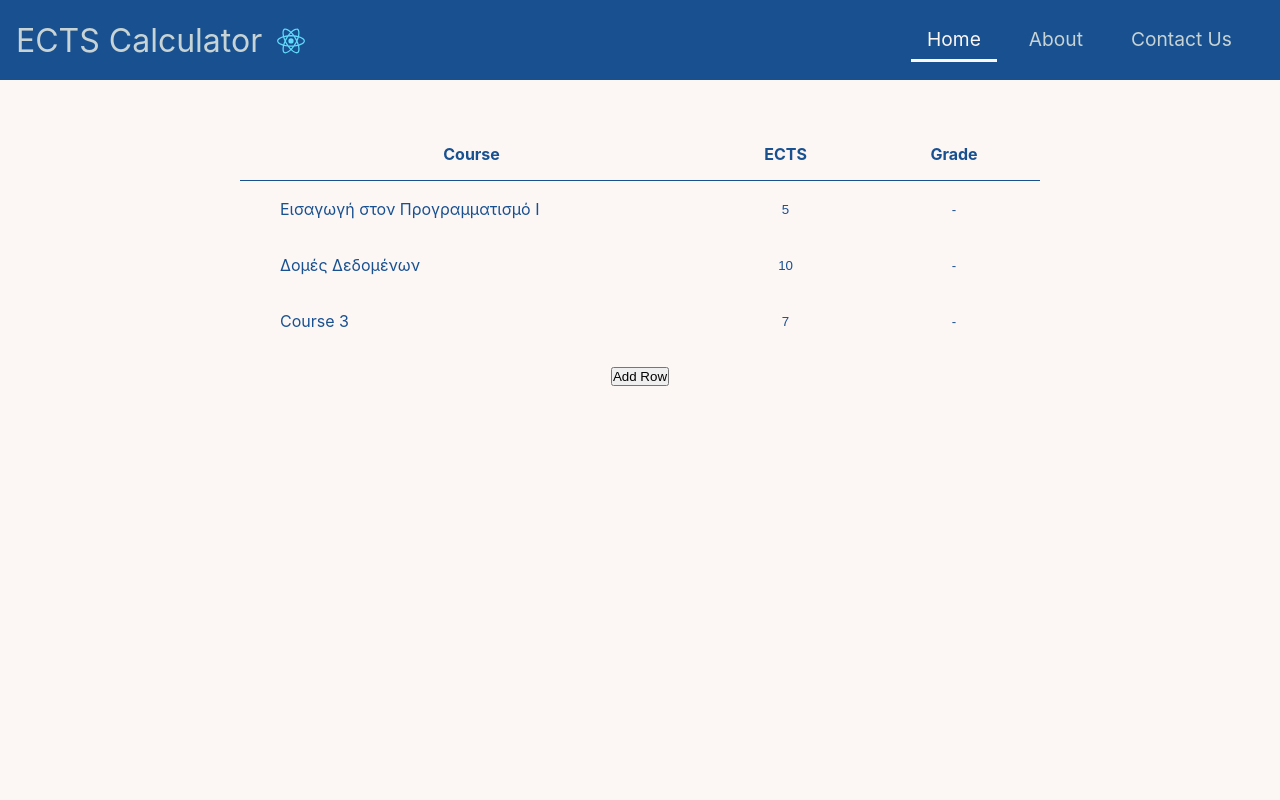
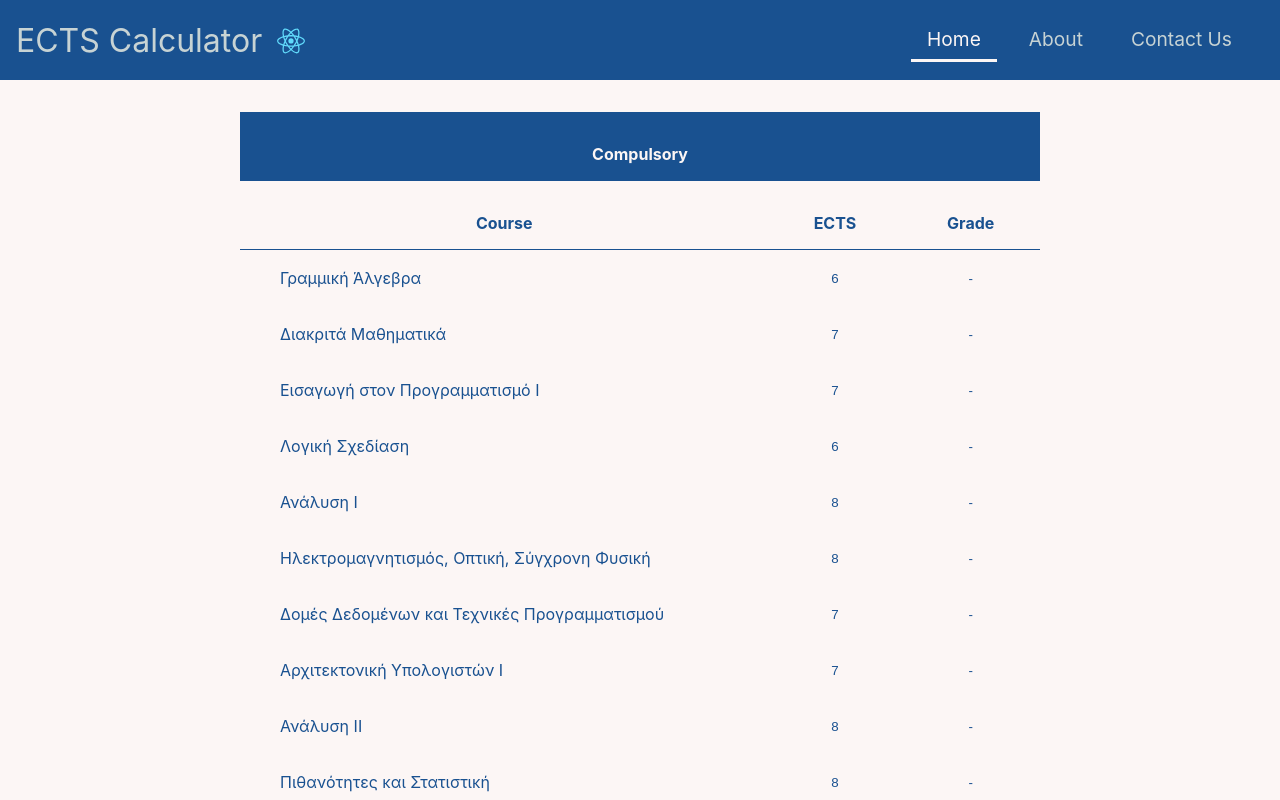
Before and after one commit to arxidamos/ECTS-Calculator, a React (Create React App) app: page / in a window 1280 px wide. Shown: the top 800 px of the page. Built offline with nearby package versions, Linux system fonts and the light colour scheme; the HTML template or start-up script is replaced by a standard one.

Commit message:
Added section division

```diff
--- a/src/components/Pages/MainPage.css
+++ b/src/components/Pages/MainPage.css
@@ -9,6 +9,11 @@ table {
 th {
   padding: 2em 2em 1em 2em;
   border-bottom: 1px solid #195190;
+}
+
+th.section-label {
+  color: #fcf6f5;
+  background-color: #195190;
 }
 
 .course-cell {
@@ -76,9 +81,17 @@ td > input:focus {
     width: 100%;
     text-align: left;
   }
-  .responsive-table th {
+
+  .responsive-table th.column-header {
     display: none;
   }
+
+  .responsive-table th.section-label {
+    text-align: center;
+    padding: 2em 0em 1em 0em;
+
+  }
+
   .responsive-table td::before {
     content: attr(data-label);
     font-weight: bold;
--- a/src/components/Pages/MainPage.js
+++ b/src/components/Pages/MainPage.js
@@ -5,9 +5,25 @@ import closemark from '/home/dimos/Desktop/ectsTool/ects-tool/src/empty.svg';
 
 const MainPage = () => {
   const [courses, setCourses] = useState([
-    { course: "Εισαγωγή στον Προγραμματισμό Ι", ects: 5, grade: "" },
-    { course: "Δομές Δεδομένων", ects: 10, grade: "" },
-    { course: "Course 3", ects: 7, grade: "" },
+    { course: "Γραμμική Άλγεβρα", ects: 6, grade: "" },
+    { course: "Διακριτά Μαθηματικά", ects: 7, grade: "" },
+    { course: "Εισαγωγή στον Προγραμματισμό Ι", ects: 7, grade: "" },
+    { course: "Λογική Σχεδίαση", ects: 6, grade: "" },
+    { course: "Ανάλυση Ι", ects: 8, grade: "" },
+    { course: "Ηλεκτρομαγνητισμός, Οπτική, Σύγχρονη Φυσική", ects: 8, grade: "" },
+    { course: "Δομές Δεδομένων και Τεχνικές Προγραμματισμού", ects: 7, grade: "" },
+    { course: "Αρχιτεκτονική Υπολογιστών Ι", ects: 7, grade: "" },
+    { course: "Ανάλυση ΙΙ", ects: 8, grade: "" },
+    { course: "Πιθανότητες και Στατιστική", ects: 8, grade: "" },
+    { course: "Αντικειμενοστραφής Προγραμματισμός", ects: 8, grade: "" },
+    { course: "Σήματα και Συστήματα", ects: 6, grade: "" },
+    { course: "Αλγόριθμοι και Πολυπλοκότητα", ects: 8, grade: "" },
+    { course: "Σχεδίαση και Χρήση Βάσεων Δεδομένων", ects: 7, grade: "" },
+    { course: "Δίκτυα Επικοινωνιών", ects: 6, grade: "" },
+    { course: "Λειτουργικά Συστήματα", ects: 6, grade: "" },
+    { course: "Προγραμματισμός Συστήματος", ects: 8, grade: "" },
+
+
   ]);
 
   const addCourse = () => {
@@ -18,12 +34,62 @@ const MainPage = () => {
     <>
       <table className="responsive-table">
         <thead>
+        <tr className="grouplabel"><th colSpan="3" className="section-label">Compulsory</th></tr>
           <tr>
-            <th>Course</th>
-            <th>ECTS</th>
-            <th>Grade</th>
+            <th className="column-header">Course</th>
+            <th className="column-header">ECTS</th>
+            <th className="column-header">Grade</th>
           </tr>
         </thead>
+        <tbody id="section-compulsory">
+          {courses.map((course, index) => (
+            <tr className="course-row" key={index}>
+              <td data-label="" className="course-cell" title={course.course}>
+                <div className="course-text-container">
+                  <div className="img-course">
+                    {course.completed ? <img className="checkmark-img" src={checkmark} alt="Completed" /> : <img className="checkmark-img" src={closemark} alt="Completed" />}
+                  </div>
+                  <div className="text-course">
+                    {course.course}
+                  </div>
+                </div>
+              </td>
+
+              <td data-label="ECTS" className="ects-cell">
+                <input className="course-input" type="text" value={course.ects} onChange={(e) => {
+                  const newCourses = [...courses];
+                  newCourses[index].ects = e.target.value;
+                  setCourses(newCourses);}}/>
+              </td>
+
+              <td data-label="Grade" className="grade-cell">
+                <input
+                  className="course-input"
+                  type="text"
+                    onFocus={(e) => {
+                      if (e.target.value === '-') {
+                        e.target.value = '';
+                      }
+                    }}
+                    defaultValue={course.grade ? course.grade : '-'}
+                    onBlur={(e) => {
+                      if (e.target.value === '') {
+                        e.target.value = '-';
+                      }
+                      const newCourses = [...courses];
+                      newCourses[index].grade = e.target.value;
+                      newCourses[index].completed = (e.target.value >= 5 && e.target.value <= 10) ? true : false;
+                      setCourses(newCourses);}}
+                      onKeyDown={(e) => {
+                        if (e.key === "Enter") {
+                          e.target.blur();
+                        }
+                      }}
+                    />
+              </td>
+            </tr>
+          ))}
+        </tbody>
         <tbody>
           {courses.map((course, index) => (
             <tr className="course-row" key={index}>
```
